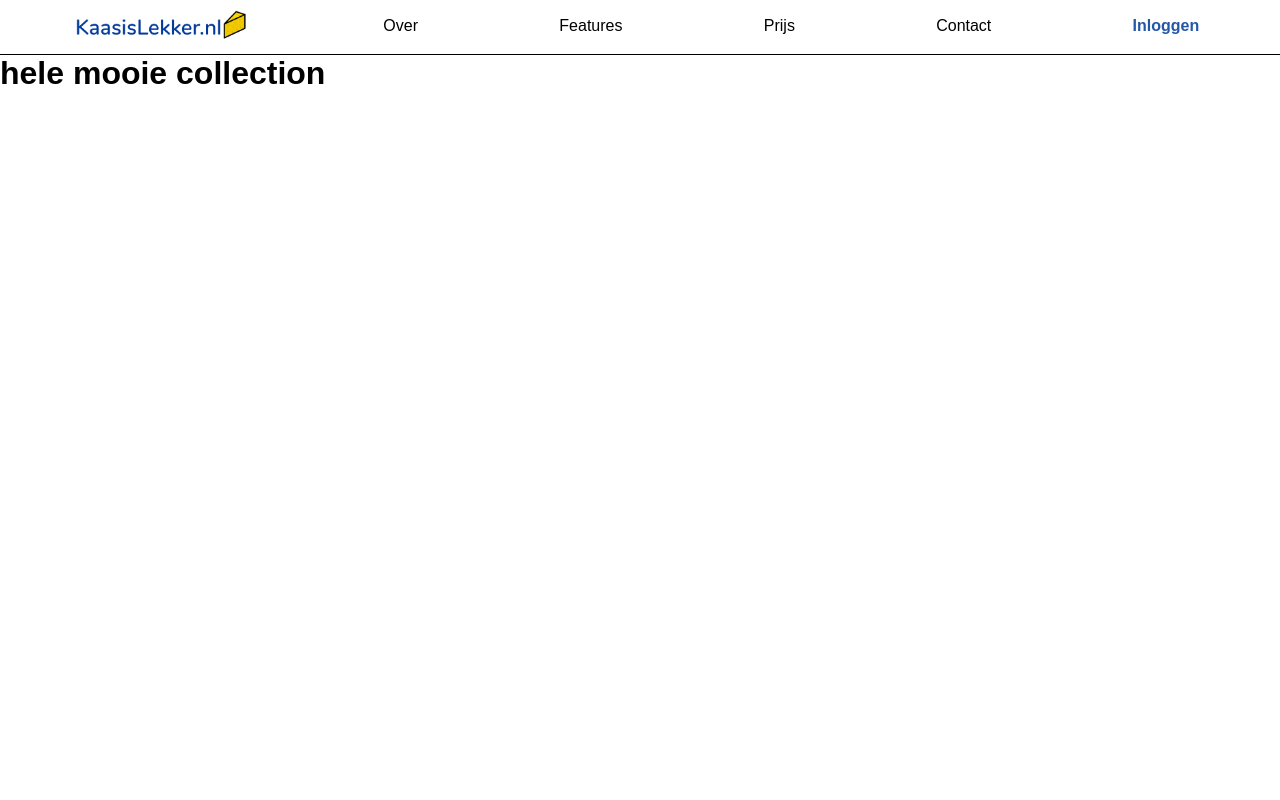
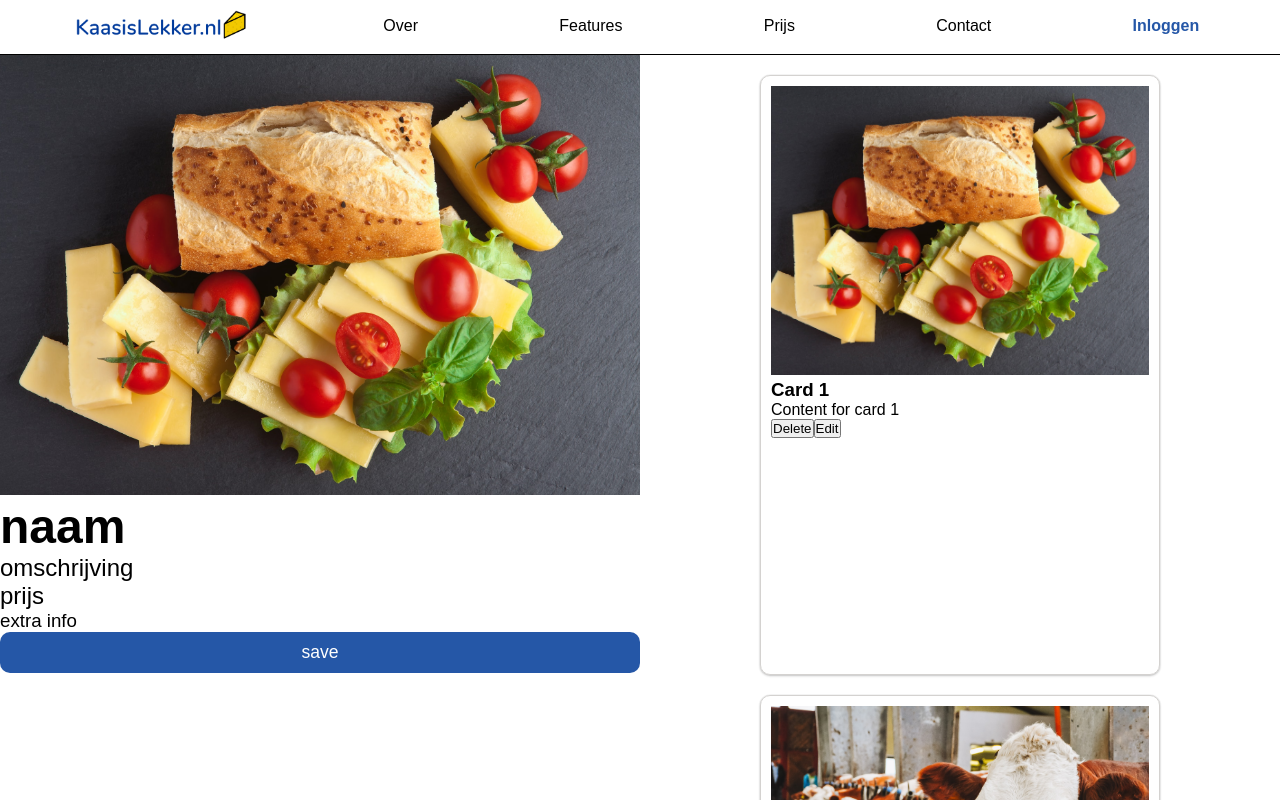
Before and after one commit to AidanMiddel/kaasislekker.nl, a React (Create React App) app: page /collection in a window 1280 px wide. Shown: the top 800 px of the page. Built offline with nearby package versions, Linux system fonts and the light colour scheme.

Commit message:
added collection page concept

```diff
--- /dev/null
+++ b/src/components/CollectionCards/CollectionCards.css
@@ -0,0 +1,35 @@
+.collectionCard__container {
+    display: flex;
+    flex-wrap: wrap;
+    gap: 2rem;
+    justify-content: center;
+    padding: 2rem;
+  }
+
+  .collectionCard {
+    width: 40rem;
+    height: 60rem;
+    flex-direction: column;
+    padding: 1rem;
+    border: 1px solid #d4d2d0;
+    border-radius: 1rem;
+    box-shadow: 0 0.125rem 0.25rem rgb(45 45 45 / 12%), 0 0.0625rem 0.1875rem rgb(45 45 45 / 16%), 0 0 0.125rem rgb(45 45 45 / 20%);
+  }
+
+  .collectionCard__img{
+    width: 100%;
+    height: 50%;
+    object-fit: cover;
+  }
+
+  .collectionCard__addButton {
+    background-color: #00bcd4;
+    color: #fff;
+    width: 40rem;
+    height: 60rem;
+    flex-direction: column;
+    padding: 1rem;
+    border: 1px solid #d4d2d0;
+    border-radius: 1rem;
+    box-shadow: 0 0.125rem 0.25rem rgb(45 45 45 / 12%), 0 0.0625rem 0.1875rem rgb(45 45 45 / 16%), 0 0 0.125rem rgb(45 45 45 / 20%);
+  }
--- /dev/null
+++ b/src/components/CollectionCards/CollectionCards.js
@@ -0,0 +1,73 @@
+import React, { useState } from 'react';
+import "./CollectionCards.css"
+
+function CollectionCards() {
+  const [cards, setCards] = useState([
+    { id: 1, img:'/img/card1.jpg', title: 'Card 1', content: 'Content for card 1' },
+    { id: 2, img:'/img/card2.jpg', title: 'Card 2', content: 'Content for card 2' },
+    { id: 2, img:'/img/card3.jpg', title: 'Card 3', content: 'Content for card 2' },
+  ]);
+  const [editingCard, setEditingCard] = useState(null);
+
+  const addCard = (title, content) => {
+    const newCard = { id: Date.now(), title, content };
+    setCards([...cards, newCard]);
+  }
+
+  const updateCard = (id, img, title, content) => {
+    const updatedCards = cards.map(card => {
+      if (card.id === id) {
+        return { id, img, title, content };
+      }
+      return card;
+    });
+    setCards(updatedCards);
+  }
+
+  const deleteCard = id => {
+    const updatedCards = cards.filter(card => card.id !== id);
+    setCards(updatedCards);
+  }
+
+  const handleEdit = card => {
+    setEditingCard(card);
+  }
+
+  const handleSubmit = event => {
+    event.preventDefault();
+    updateCard(editingCard.id, event.target.title.value, event.target.content.value);
+    setEditingCard(null);
+  }
+
+  return (
+      <div className="collectionCard__container collectionCards">
+        {cards.map(card => (
+          <div className="collectionCard" key={card.id}>
+            {editingCard && editingCard.id === card.id ? (
+              <form onSubmit={handleSubmit}>
+                <label htmlFor="title">Title:</label>
+                <input type="text" id="title" name="title" />
+                <br />
+                <label htmlFor="content">Content:</label>
+                <input type="text" id="content" name="content" />
+                <br />
+                <button type="submit">Save</button>
+                <button onClick={() => setEditingCard(null)}>Cancel</button>
+              </form>
+            ) : (
+              <>
+                <img className='collectionCard__img' src={card.img} alt="" />
+                <h3>{card.title}</h3>
+                <p>{card.content}</p>
+                <button onClick={() => deleteCard(card.id)}>Delete</button>
+                <button onClick={() => handleEdit(card)}>Edit</button>
+              </>
+            )}
+          </div>
+        ))}
+        <button className="collectionCard__addButton" onClick={() => addCard('New card', 'New content')}>Add card</button>
+      </div>
+  );
+}
+
+export default CollectionCards;
--- /dev/null
+++ b/src/components/CollectionCardsInfo/CollectionCardsInfo.css
@@ -0,0 +1,31 @@
+.collectionCardsInfo__img{
+    width: 100%;
+    aspect-ratio: 16/11;
+    object-fit: cover;
+}
+
+.collectionCardsInfo__name{
+    font-size: 300%;
+}
+
+.collectionCardsInfo__about{
+    font-weight: 400;
+}
+
+.collectionCardsInfo__price{
+    font-weight: 400;
+}
+
+.collectionCardsInfo__extra{
+    font-weight: 400;
+}
+
+.collectionCardsInfo__saveButton{
+    font-size: 110%;
+    padding: 1rem;
+    border-radius: 1rem;
+    border:  none;
+    background: #2557a7;
+    color: white;
+    width: 100%;
+}
--- /dev/null
+++ b/src/components/CollectionCardsInfo/CollectionCardsInfo.js
@@ -0,0 +1,16 @@
+import "./CollectionCardsInfo.css";
+
+const CollectionCardsInfo = (props) => {
+    return(
+        <section className="collectionCardsInfo">
+            <img className="collectionCardsInfo__img" src="img/card1.jpg" alt="" />
+            <h1 className="collectionCardsInfo__name">naam</h1>
+            <h2 className="collectionCardsInfo__about">omschrijving</h2>
+            <h2 className="collectionCardsInfo__price">prijs</h2>
+            <h3 className="collectionCardsInfo__extra">extra info</h3>
+            <button className="collectionCardsInfo__saveButton">save</button>
+        </section>
+    )
+}
+
+export default CollectionCardsInfo;
--- /dev/null
+++ b/src/components/CollectionCardsWrapper/CollectionCardsWrapper.css
@@ -0,0 +1,13 @@
+.collectionCardsWrapper{
+    display: flex;
+}
+
+.collectionCardsInfo{
+    width: 50%;
+    height: 100%;
+}
+
+.collectionCards{
+    width: 50%;
+    height: 100%;
+}
--- /dev/null
+++ b/src/components/CollectionCardsWrapper/CollectionCardsWrapper.js
@@ -0,0 +1,14 @@
+import "./CollectionCardsWrapper.css";
+import CollectionCardsInfo from "../CollectionCardsInfo/CollectionCardsInfo";
+import CollectionCards from "../CollectionCards/CollectionCards";
+
+const CollectionCardsWrapper = (props) => {
+    return (
+        <section className="collectionCardsWrapper">
+            <CollectionCardsInfo/>
+            <CollectionCards/>
+        </section>
+    )
+}
+
+export default CollectionCardsWrapper;
--- a/src/pages/Collection.js
+++ b/src/pages/Collection.js
@@ -1,6 +1,11 @@
+import CollectionCardsWrapper from "../components/CollectionCardsWrapper/CollectionCardsWrapper";
+import CollectionCardsInfo from "../components/CollectionCardsInfo/CollectionCardsInfo";
+import CollectionCards from "../components/CollectionCards/CollectionCards";
 const Collection = () => {
-    return(
-        <h1>hele mooie collection</h1>
+    return (
+        <>
+            <CollectionCardsWrapper/>
+        </>
     )
 }
 
```
